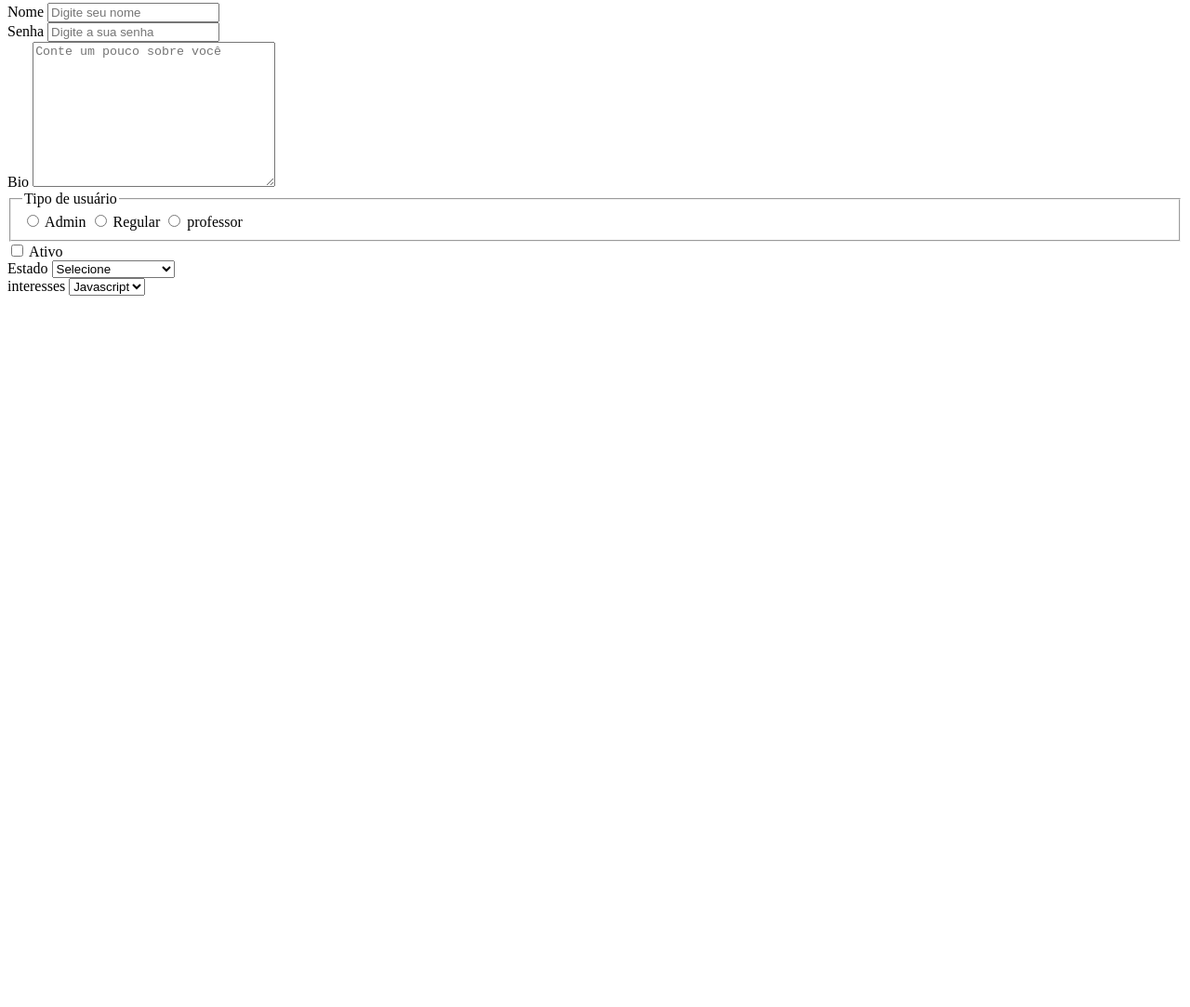
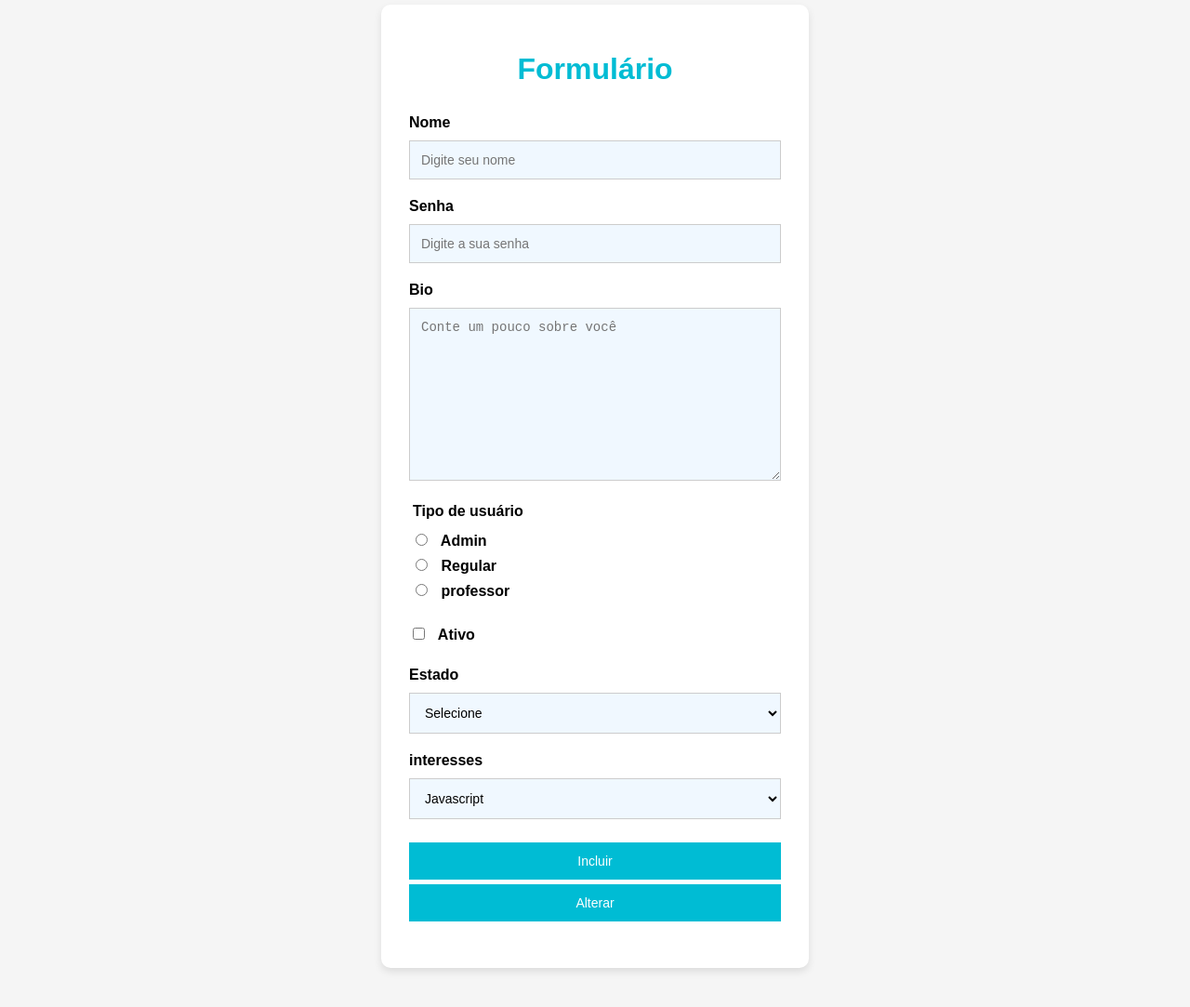
Before and after one commit to HelenDellaRoveri/ProjetoHtml-Sala-09, a plain HTML site: page form.html in a window 1280 px wide. Shown: the part 77-1160 px from the top of the page at 93% size. Before the commit the page ends 800 px from the top, so only its background shows below. Drawn offline with Linux system fonts and the light colour scheme.

Commit message:
Add files via upload

```diff
--- /dev/null
+++ b/anatomiaHTML.css
@@ -0,0 +1,54 @@
+body{
+    font-family: Arial, Helvetica, sans-serif;
+    background-color: #E0FFFF;
+    color: #005F5F;
+    margin: 0;
+    padding: 0;
+    text-align: center;
+}
+
+header{
+    background-color: #00CED1;
+    color: white;
+    padding: 20px;
+    font-size: 1.5em;
+}
+
+nav{
+    background-color: #20B2AA;
+    padding: 10px;
+}
+
+nav a{
+    color: white;
+    text-decoration: none;
+    padding: 10px 15px;
+}
+
+nav a:hover{
+    background-color: #008b8b;
+    border-radius: 5px;
+}
+
+#conteudo{
+    padding: 30px;
+    background-color: white;
+    margin: 20px auto;
+    width: 80%;
+    border-radius: 10px;
+    box-shadow: 0 0 10px rgba(0, 0, 0, 0.1);
+}
+
+aside{
+    background-color: #AFEEEE;
+    padding: 15px;
+    margin: 20px;
+    border-radius: 10px;
+}
+
+footer{
+    background-color: #00CED1;
+    color: white;
+    padding: 15px;
+    margin-top: 20px;
+}
--- a/form.html
+++ b/form.html
@@ -5,7 +5,99 @@
     <meta name="viewport" content="width=device-width, initial-scale=1.0">
     <title>Formulário</title>
     <style>
+        /* Reset estrutura básica */
+        body{
+            font-family: Arial, Helvetica, sans-serif;
+            margin: 100px;
+            padding: 100px;
+            background-color: #f5f5f5;
+            display: flex;
+            justify-content: center;
+            align-items: center;
+            height: 100vh;
+        }
 
+        .form-container{
+            background-color: #fff;
+            border-radius: 10px;
+            box-shadow: 0 4px 8px rgba(0, 0, 0, 0.1);
+            padding: 30px;
+            width: 100%;
+            max-width: 400px;
+        }
+
+        h1{
+            text-align: center;
+            color: #00bcd4;
+            margin-bottom: 30px;
+        }
+
+        form{
+            display: flex;
+            flex-direction: column;
+        }
+        .form-group{
+            margin-bottom: 20px;
+        }
+        label{
+            font-weight: bold;
+            margin-bottom: 5px;
+            display: block;
+        }
+        input,
+        textarea,
+        select,
+        button{
+            width: 100%;
+            padding: 12px;
+            margin-top: 5px;
+            border: 1px solid #ccc;
+            font-size: 14px;
+            box-sizing: border-box;
+            background-color: #f0f8ff;
+        }
+        input[type="radio"],
+        input[type="checkbox"]{
+            display: inline-block;
+            width: auto;
+            margin-right: 10px;
+        }
+        button{
+            background-color: #00bcd4;
+            color: white;
+            border: none;
+            cursor: pointer;
+            transition: background-color 0.3s;
+        }
+        button:hover{
+            background-color: #0097a7;
+        }
+
+        select,
+        textarea{
+            transition: border-color 0.3s;
+        }
+
+        input:focus,
+        textarea:focus,
+        select:focus{
+            border-color: #00bcd4;
+            outline: none;
+        }
+        fieldset{
+            border: none;
+            padding: 0;
+        }
+        legend{
+            font-weight: bold;
+            margin-bottom: 10px;
+        }
+
+        .buttons{
+            display: flex;
+            justify-content: space-between;
+            gap: 10px;
+        }
     </style>
 </head>
 <body>
@@ -74,6 +166,14 @@
                     <option value="c">C</option>
                 </select>
             </div>
+
+            <div class="form-group button">
+                <button type="submit">Incluir</button>
+                <button
+                    formaction="http://localhost:3003/usuarios/3"
+                    type="submit"
+                > Alterar</button>
+            </div>
         </form>
     </div>
 </body>
--- /dev/null
+++ b/style.css
@@ -0,0 +1,51 @@
+body {
+    font-family: Arial, sans-serif;
+    background-color: #E0FFFF; /* Azul-celeste claro */
+    color: #005F5F; /* Ciano escuro para contraste */
+    margin: 0;
+    padding: 0;
+    text-align: center;
+}
+
+header {
+    background-color: #00CED1; /* Ciano escuro */
+    color: white;
+    padding: 20px;
+    font-size: 1.5em;
+}
+
+nav {
+    background-color: #00CED1;
+    ; /* Verde-mar médio */
+    padding: 10px;
+}
+
+nav a {
+    color: white;
+    padding: 10px 15px;
+    text-decoration: none   ;
+    display: inline-block;
+    font-weight: bold;
+    transition: 0.3s;
+}
+
+nav a:hover {
+    border-radius: 5px;
+}
+
+#conteudo {
+    padding: 30px;
+    background-color: white;
+    margin: 20px auto;
+    width: 80%;
+    height: 350px;
+    border-radius: 10px;
+    box-shadow: 0 0 10px rgba(0, 0, 0, 0.1);
+}
+
+footer {
+    background-color: #00CED1;
+    color: white;
+    padding: 15px;
+    margin-top: 20px;
+}
```
Also changed, not shown: anatomiaHTML.html (added, +26 -0 lines), index.html (added, +34 -0 lines).
